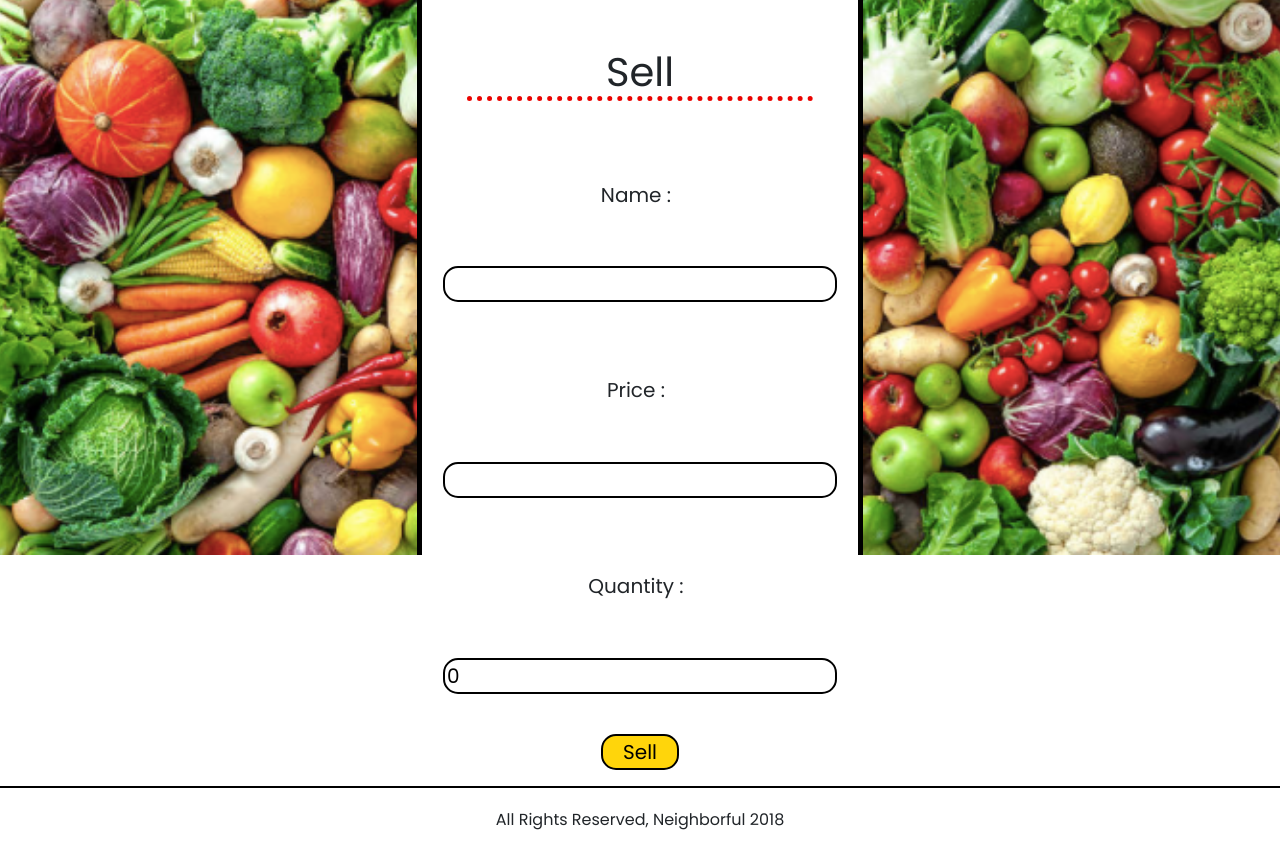
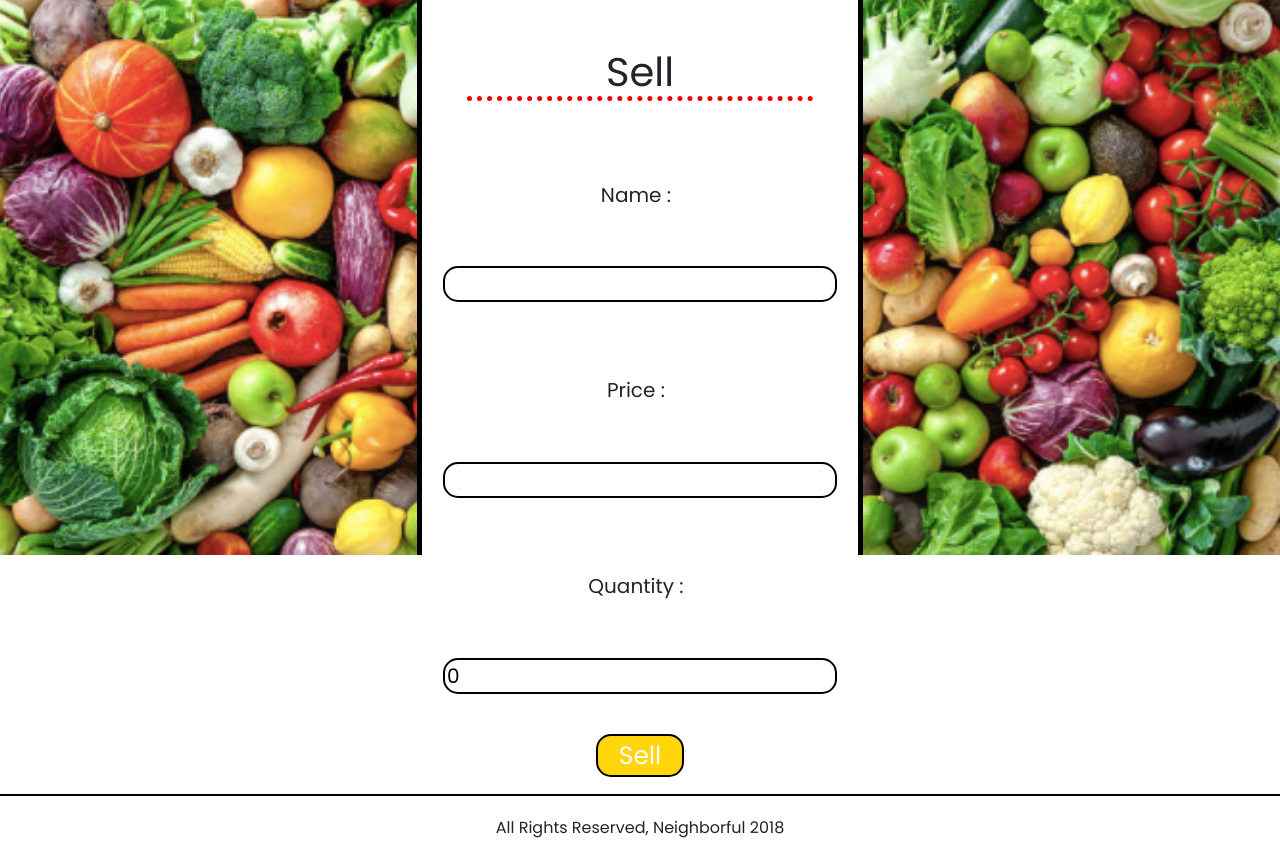
Before and after one commit to njang/neighborful, a Django app: page /sell/ in a window 1280 px wide. Shown: the part 184-1044 px from the top of the page. Before the commit the page ends 1014 px from the top, so only its background shows below. Run offline with Django 3.2, Linux system fonts and the light colour scheme; some libraries are stand-ins or nearby versions.

Commit message:
styles sell.html sell button

```diff
--- a/main_app/static/style.css
+++ b/main_app/static/style.css
@@ -574,16 +574,17 @@ footer {
 .sellBtn {
   border: black 2px solid;
   border-radius: 15px;
-  color: black;
+  color: white;
   background-color: #FFD50B;
   font-size: 20px;
   padding-left: 5%;
   padding-right: 5%;
   margin: 4%;
+  font-size: 25px;
 }
 
 .sellBtn:hover, a:active {
-  color:#EB0401;
+  color: black;
 }
 
 #sellImgLeft {
```
